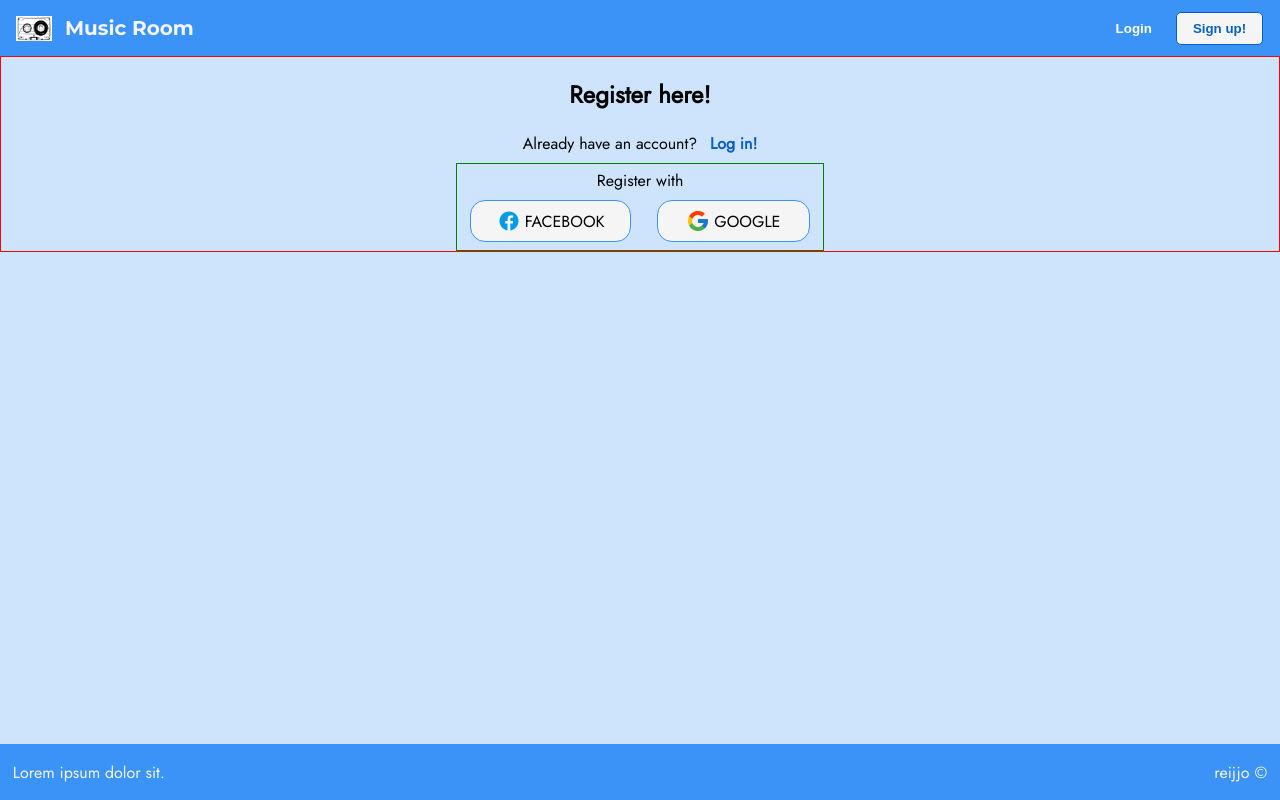
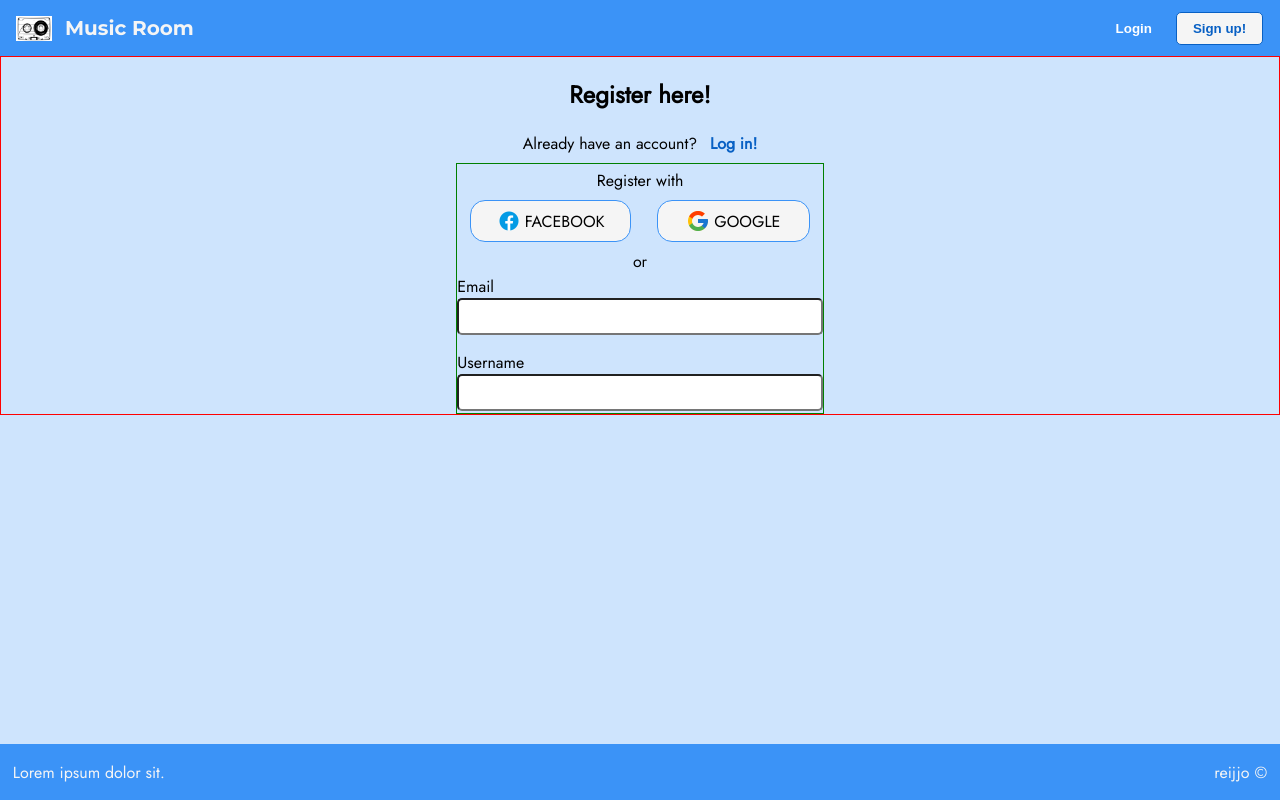
Before and after one commit to reijjo/Music_Room, a React (Create React App) app in the folder Web/client/: page /register in a window 1280 px wide. Built offline with nearby package versions, Linux system fonts and the light colour scheme.

Commit message:
register page half done

```diff
--- a/Web/client/src/components/Register.tsx
+++ b/Web/client/src/components/Register.tsx
@@ -1,8 +1,54 @@
 import { Link } from "react-router-dom";
 import googleico from "../images/icons8-google.png";
 import fbico from "../images/icons8-facebook.png";
+import InputField from "./common/InputField";
+import { useState } from "react";
 
 const Register = () => {
+  const [email, setEmail] = useState("");
+  const [emailValidFocus, setEmailValidFocus] = useState(false);
+  const [emailValidMsg, setEmailValidMsg] = useState<null | string>(null);
+
+  const [username, setUsername] = useState("");
+  const [usernameLenFocus, setUsernameLenFocus] = useState(false);
+  const [usernameLenMsg, setUsernameLenMsg] = useState<null | string>(null);
+  const [usernameValidFocus, setUsernameValidFocus] = useState(false);
+  const [usernameValidMsg, setUsernameValidMsg] = useState<null | string>(null);
+
+  // HANDLERS
+  const handleEmail = (event: React.ChangeEvent<HTMLInputElement>) => {
+    const value = event.target.value;
+    const emailRegex = /^\w+([.-]?\w+)*@\w+([.-]?\w+)*(\.\w{2,3})+$/;
+    // /^[a-zA-Z0-9.!#$%&'*+/=?^_`{|}~-]+@[a-zA-Z0-9-]+(?:\.[a-zA-Z0-9-]+)*$/;
+
+    setEmail(value);
+
+    if (!emailRegex.test(value)) {
+      setEmailValidMsg("Use a valid email, thanks.");
+    } else {
+      setEmailValidMsg(null);
+    }
+  };
+
+  const handleUsername = (event: React.ChangeEvent<HTMLInputElement>) => {
+    const value = event.target.value;
+    const nameRegex = /^[a-zA-Z0-9!._\-@#*$]+$/;
+    setUsername(value);
+
+    if (value.length < 3 || value.length > 30) {
+      setUsernameLenMsg("3-30 characters");
+    } else {
+      setUsernameLenMsg(null);
+    }
+
+    if (!nameRegex.test(value)) {
+      setUsernameValidMsg("Only alphanumeric and (!._-@#*$)");
+    } else {
+      setUsernameValidMsg(null);
+    }
+    console.log("username", value);
+  };
+
   return (
     <div className="register-main">
       <h2>Register here!</h2>
@@ -35,6 +81,67 @@ const Register = () => {
             <div>GOOGLE</div>
           </div>
         </div>
+        <div style={{ textAlign: "center" }}>or</div>
+        <form>
+          <div className="reg-fields">
+            {/* EMAIL */}
+            <label htmlFor="email" style={{ marginTop: "0" }}>
+              Email
+            </label>
+            <InputField
+              className="reg-input"
+              type="email"
+              value={email}
+              autoComplete="off"
+              required={true}
+              name="email"
+              id="email"
+              onChange={handleEmail}
+              onFocus={() => {
+                setEmailValidFocus(true);
+              }}
+              onBlur={() => {
+                setEmailValidFocus(false);
+              }}
+            />
+            {emailValidFocus && emailValidMsg && (
+              <div className="regmsg">
+                <li>{emailValidMsg}</li>
+              </div>
+            )}
+
+            {/* USERNANME */}
+            <label htmlFor="username">Username</label>
+            <InputField
+              className="reg-input"
+              type="text"
+              value={username}
+              autoComplete="off"
+              required={true}
+              name="username"
+              id="username"
+              onChange={handleUsername}
+              onFocus={() => {
+                setUsernameLenFocus(true);
+                setUsernameValidFocus(true);
+              }}
+              onBlur={() => {
+                setUsernameLenFocus(false);
+                setUsernameValidFocus(false);
+              }}
+            />
+            {usernameLenFocus && usernameLenMsg && (
+              <div className="regmsg">
+                <li>{usernameLenMsg}</li>
+              </div>
+            )}
+            {usernameValidFocus && usernameValidMsg && (
+              <div className="regmsg">
+                <li>{usernameValidMsg}</li>
+              </div>
+            )}
+          </div>
+        </form>
       </div>
     </div>
   );
--- /dev/null
+++ b/Web/client/src/components/common/InputField.tsx
@@ -0,0 +1,47 @@
+import { CSSProperties, ChangeEvent } from "react";
+
+interface Props {
+  style?: CSSProperties;
+  className?: string;
+  type?: "text" | "password" | "email";
+  autoComplete?: "off" | "on";
+  required?: boolean;
+  value?: string;
+  name?: string;
+  id?: string;
+  onChange?: (event: ChangeEvent<HTMLInputElement>) => void;
+  onFocus?: () => void;
+  onBlur?: () => void;
+}
+
+const InputField = ({
+  style,
+  className,
+  type,
+  autoComplete,
+  required,
+  value,
+  name,
+  id,
+  onChange,
+  onFocus,
+  onBlur,
+}: Props) => {
+  return (
+    <input
+      style={style}
+      className={className}
+      type={type}
+      autoComplete={autoComplete}
+      required={required}
+      value={value}
+      name={name}
+      id={id}
+      onChange={onChange}
+      onFocus={onFocus}
+      onBlur={onBlur}
+    />
+  );
+};
+
+export default InputField;
--- a/Web/client/src/css/before_login.css
+++ b/Web/client/src/css/before_login.css
@@ -113,8 +113,41 @@
 
 .oauth-logos > div:hover {
   cursor: pointer;
+  transform: translateY(-2px);
+  box-shadow: 2px 2px 15px var(--primalight);
 }
 .oauth-logos img {
   max-height: 3vh;
   margin-right: 4px;
 }
+
+.reg-fields {
+  /* margin-top: 1vh; */
+  display: flex;
+  flex-direction: column;
+  padding: 2px 0;
+}
+
+.reg-fields label {
+  margin-top: 2vh;
+}
+
+.reg-input {
+  padding: 0.5vh 0.5vh;
+  border-radius: 5px;
+  min-height: 25px;
+  font-size: 16px;
+  /* margin-bottom: 2vh; */
+}
+
+.regmsg {
+  display: flex;
+  color: var(--seco);
+  padding: 2px;
+}
+
+.regmsg li {
+  font-size: smaller;
+  font-weight: lighter;
+  padding-left: 1vw;
+}
```
